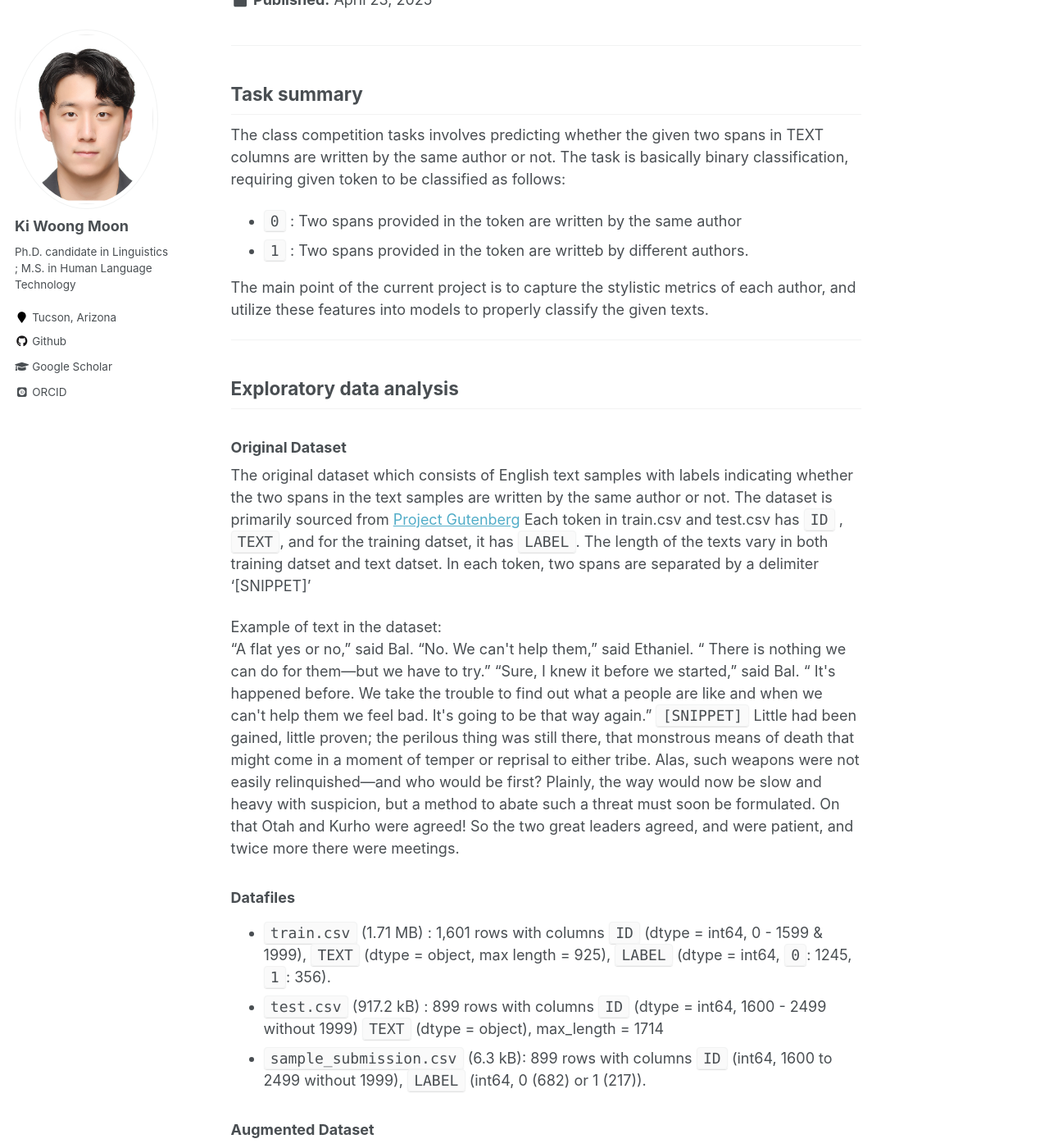
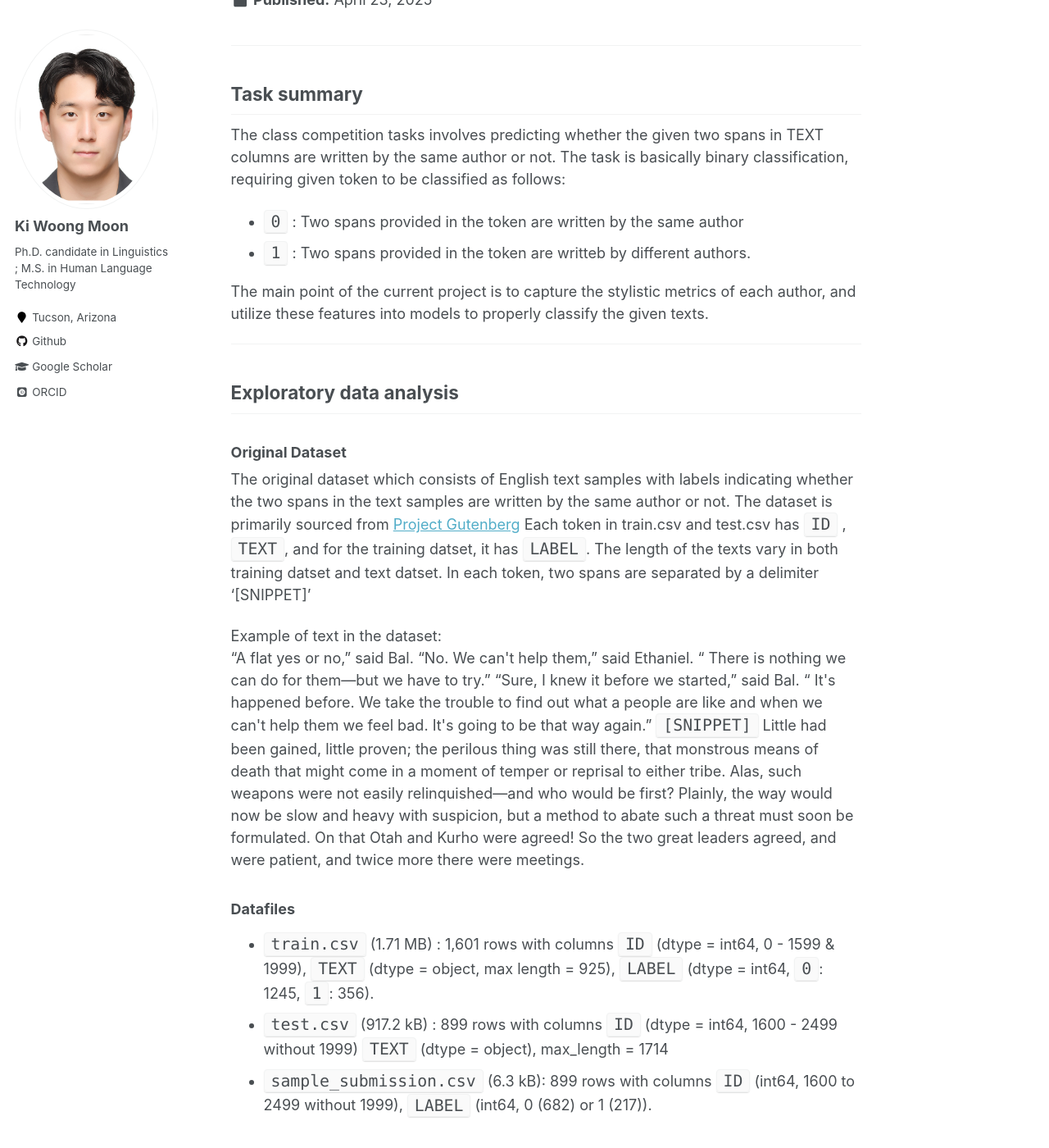
Before and after one commit to Ki-Woong95/Ki-Woong95.github.io, a Jekyll site: the page built from _portfolio/portfolio-3.md, in a window 1280 px wide and 1400 px high, scrolled down 206 px. Shown: the whole window at 82% size. Built offline with Jekyll 4.4.1, drawn with Linux system fonts in a browser that asks for light colours; some web fonts are replaced.

Commit message:
changed code font size

```diff
--- a/_sass/_base.scss
+++ b/_sass/_base.scss
@@ -126,6 +126,7 @@ a {
 
 tt, code, kbd, samp, pre {
   font-family: $monospace;
+  font-size: 1.1rem;
 }
 
 pre {
@@ -139,7 +140,7 @@ figcaption > code,
 td > code {
   padding-top: 0.1rem;
   padding-bottom: 0.1rem;
-  font-size: $type-size-5;
+  font-size: 1.1rem;
   background: $code-background-color;
   border: 1px solid $lighter-gray;
   border-radius: $border-radius;
```
